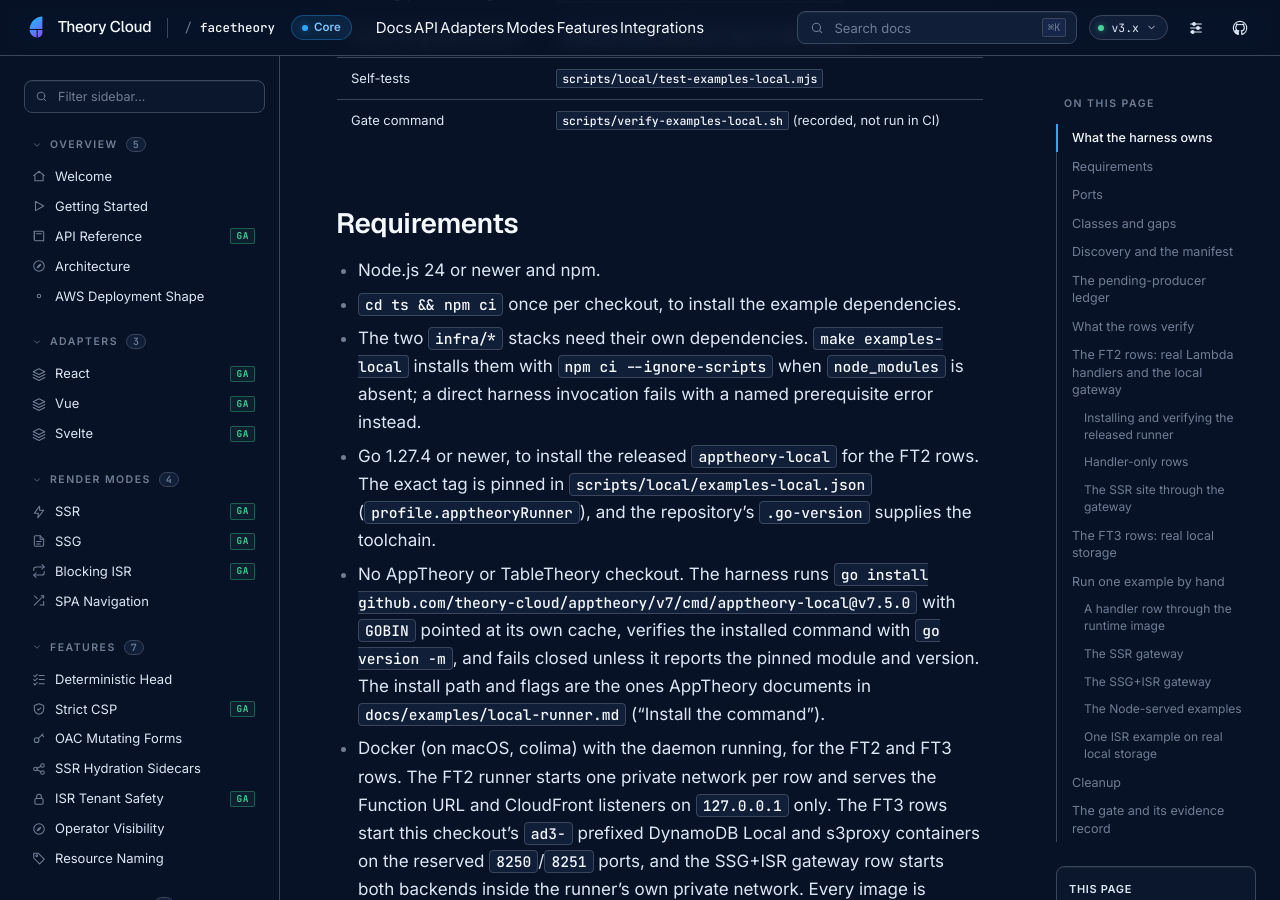
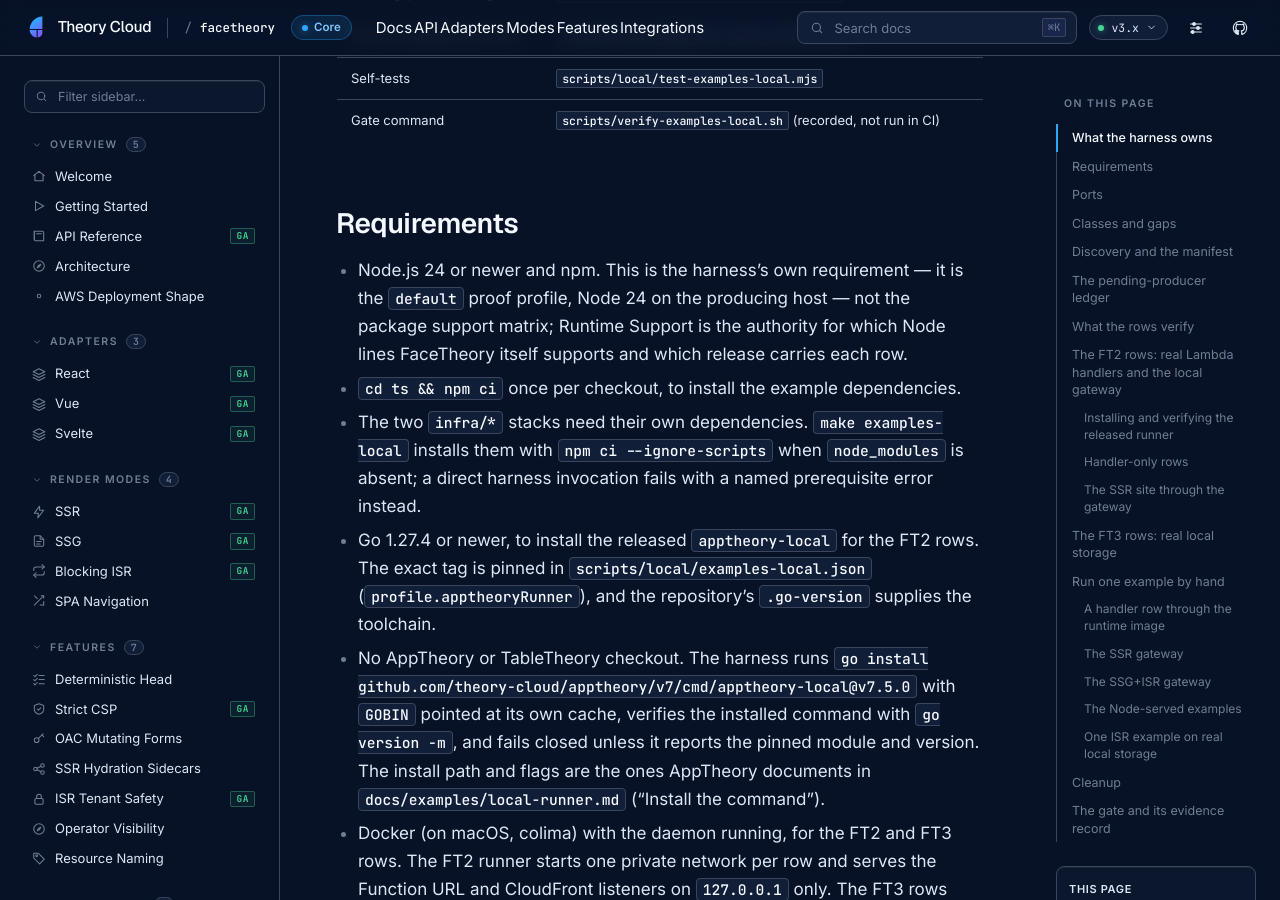
Before and after one commit to theory-cloud/FaceTheory, a Jekyll site: the page built from docs/examples/local-harness.md, in a window 1280 px wide and 900 px high, scrolled down 1373 px. Built offline with Jekyll 4.4.1, drawn with Linux system fonts in a browser that asks for light colours.

Commit message:
fix(docs): link the Node matrix instead of restating it on every page
Third gate round on the same finding, so this removes the duplication that
keeps regenerating it rather than editing the pages one at a time. Runtime
Support owns which lines are tested, which is deprecated and which release
carries each row; every other page now states only the piece it needs and
links there.

- Getting Started: prerequisite keeps the `>=22` floor and drops the copied
  matrix; the v5.2.0 install note points at the page for what that release
  verifies instead of listing it.
- API Reference: the Runtime bullet keeps the floor and links.
- README: the At-a-glance runtime row keeps the floor and the deprecation and
  points at Runtime Support instead of naming the tested set.
- Deprecation Policy: the replacement column is release-qualified - Node 24, or
  Node 26 once the release carrying it ships - and links for the rows.
- Local harness guide: "Node 24 or newer" is labelled as the harness's own
  requirement (it is the default proof profile), not the package matrix.
- Validation evidence: a proof profile is a way to prove a claim, not the
  claim; the mechanism stays here and the status moves to Runtime Support.
- CDK guide: the nodejs24.x runtime in the example is the managed Lambda
  runtime deadline, not a package-support statement, and says so.

The README table is re-padded by prettier because the linked cell is wider than
the column; `npm run format:check` and the format gate both pass.

```diff
--- a/docs/examples/local-harness.md
+++ b/docs/examples/local-harness.md
@@ -46,7 +46,10 @@ harness's `--only`, after those same build and install steps.
 
 ## Requirements
 
-- Node.js 24 or newer and npm.
+- Node.js 24 or newer and npm. This is the harness's own requirement — it is the
+  `default` proof profile, Node 24 on the producing host — not the package support
+  matrix; [Runtime Support](/runtimes/support/) is the authority for which Node
+  lines FaceTheory itself supports and which release carries each row.
 - `cd ts && npm ci` once per checkout, to install the example dependencies.
 - The two `infra/*` stacks need their own dependencies. `make examples-local`
   installs them with `npm ci --ignore-scripts` when `node_modules` is absent; a
```
Also changed, not shown: docs/api-reference.md (+1 -1 lines), docs/cdk/README.md (+5 -0 lines), docs/deprecation-policy.md (+3 -3 lines), docs/development/validation-evidence.md (+9 -6 lines), docs/getting-started.md (+2 -2 lines), README.md.
